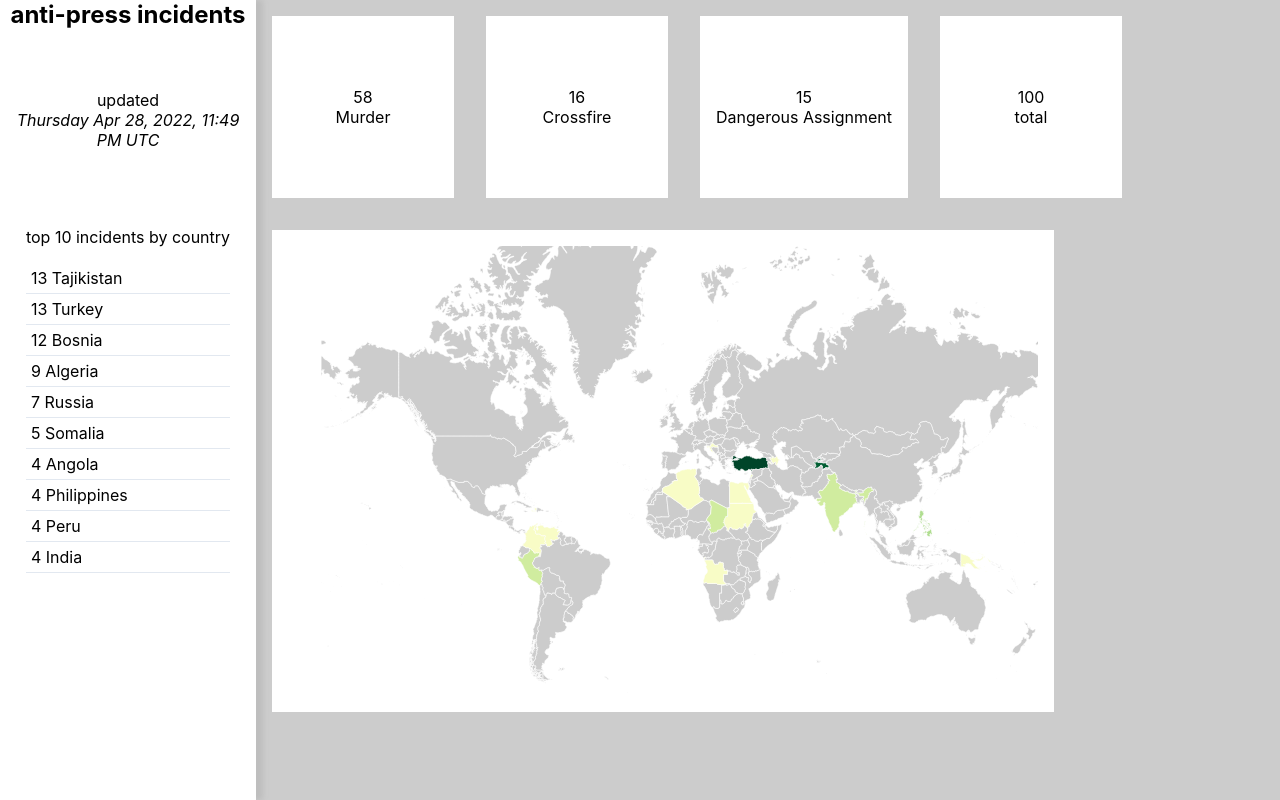
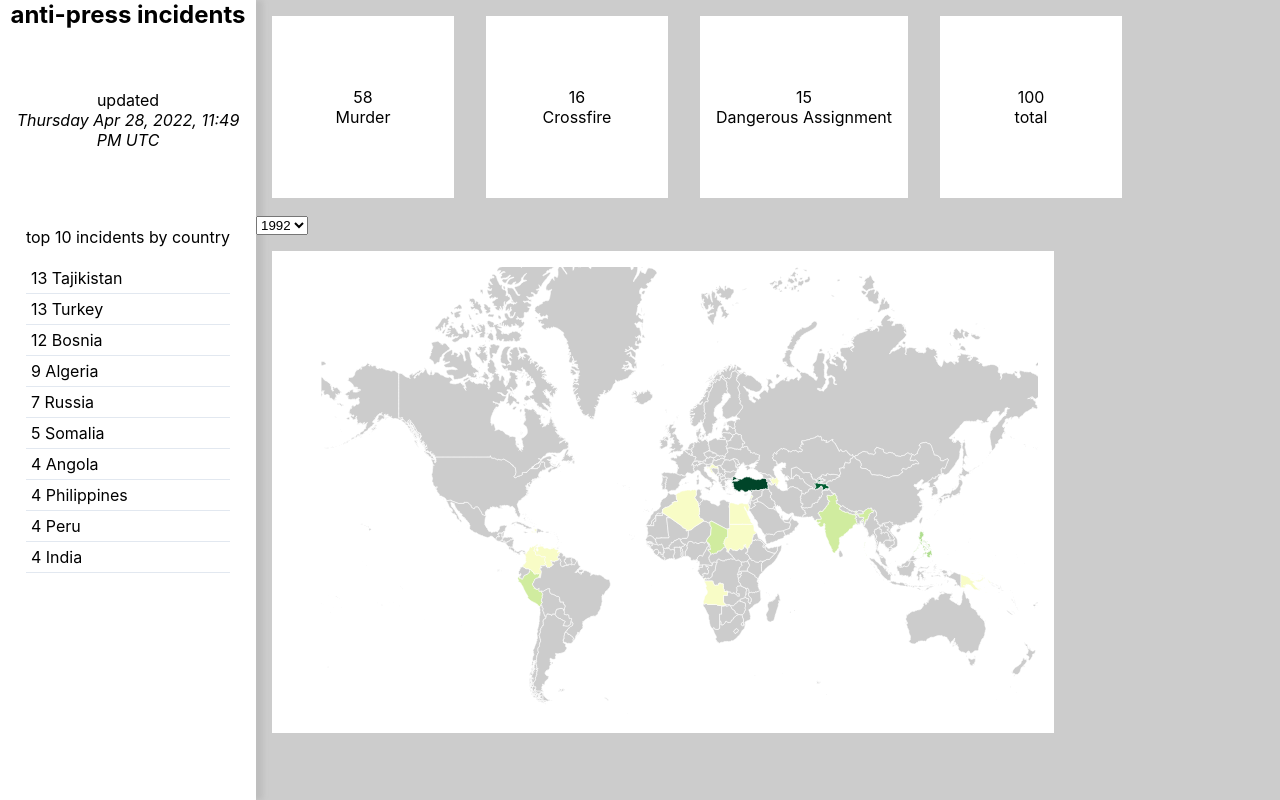
Before and after one commit to nicktahani/journalist-incidents, a React (Create React App) app: page / in a window 1280 px wide. Built offline with nearby package versions, Linux system fonts and the light colour scheme.

Commit message:
add year dropdown

```diff
--- /dev/null
+++ b/src/components/Dropdown.js
@@ -0,0 +1,31 @@
+import React, { useState, useEffect } from 'react';
+
+export default function Dropdown({ data, loading, onSelectResult }) {
+  const [selected, setSelected] = useState('1992')
+
+  const years = [...new Set(data.filter(d => d.year !== undefined).map(d => d.year))]
+
+  const handleSelectResult = e => {
+    console.log(e.target.value)
+    const { value } = e.target
+    if (value === selected) return
+    setSelected(value)
+    onSelectResult && onSelectResult(value)
+  }
+
+  return (
+    <>
+      <select disabled ={loading} onChange={handleSelectResult}>
+       {years.map(year =>
+          <option
+            key={year}
+            value={year}
+          >
+            {year}
+          </option>
+        )
+       }
+      </select>
+    </>
+  )
+}
--- a/src/components/FetchIncidentsData.js
+++ b/src/components/FetchIncidentsData.js
@@ -6,6 +6,7 @@ import Pane from './Pane';
 import Table from './Table';
 import useFetch from './useFetch';
 import Map from './Map'
+import Dropdown from './Dropdown';
 
 const url = './data/persons.json'
 
@@ -15,6 +16,9 @@ export function FetchIncidentsData() {
   if (isFetching) {
     return <div>Loading...</div>
   }
+
+  console.log(data)
+
 
   return (
     <div className='wrapper' style={{display: 'flex'}}>
@@ -37,6 +41,7 @@ export function FetchIncidentsData() {
             )
           }
         </div>
+        <Dropdown data={data.incidents} loading={isFetching} />
         <Card>
           <Map data={data.incidents} width={750} height={450} />
         </Card>
```
Also changed, not shown: src/components/Map.js (line endings or trailing spaces).
